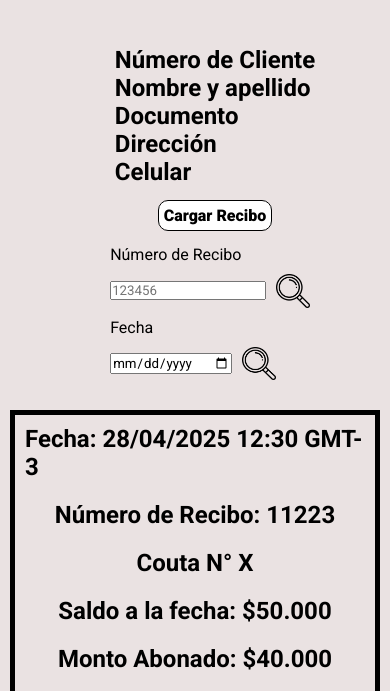
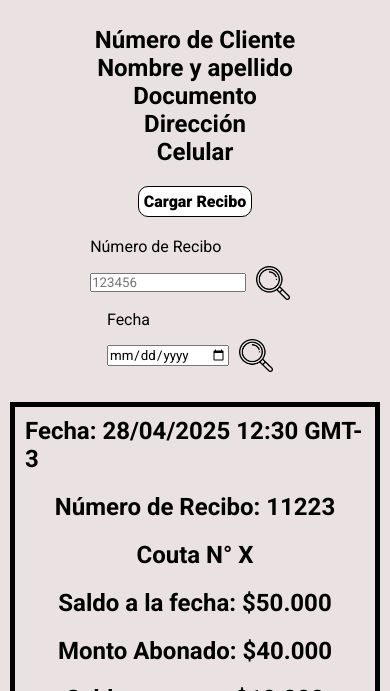
Before and after one commit to LucjanStaniszew/Sol-Tex-Visual, a plain HTML site: page pages/cliente.html in a window 390 px wide. Shown: the part 153-844 px from the top of the page. Drawn offline with Linux system fonts and the light colour scheme.

Commit message:
Agregado el Logo y ordenado el header en mobile

```diff
--- a/pages/cliente.html
+++ b/pages/cliente.html
@@ -6,6 +6,7 @@
     <title>Sol-Tex - Cliente</title>
     <link rel="stylesheet" href="../styles/generales.css">
     <link rel="stylesheet" href="../styles/cliente.css">
+    <link rel="shortcut icon" href="../assets/Logo.png" type="image/x-icon">
 </head>
 <body>
     <header>
--- a/styles/cliente.css
+++ b/styles/cliente.css
@@ -51,11 +51,16 @@ input{
         flex-direction: column;
     }
     aside{
-        width: 100vw;
+        margin-top: 0;
+        margin-left: 0;
+        width: auto;
         align-items: center;
     }
     aside section{
         margin: 10px 0 10px 0;
+        display: flex;
+        flex-direction: column;
+        align-items: center;
     }
     .content{
         width: 100vw;
```
Also changed, not shown: pages/form.html (+1 -0 lines), pages/recibo.html (+1 -0 lines), pages/recibos.html (+1 -0 lines).
